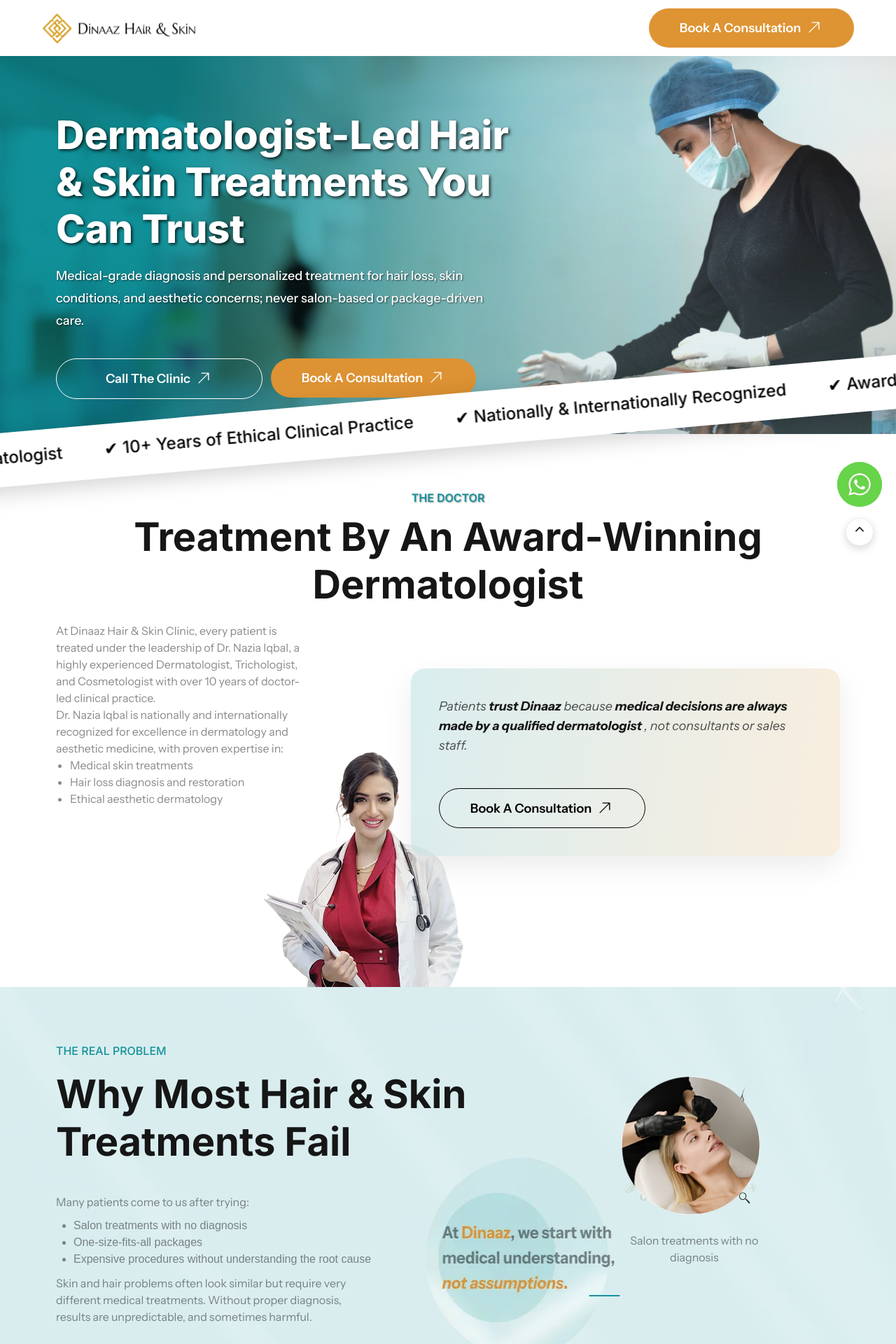
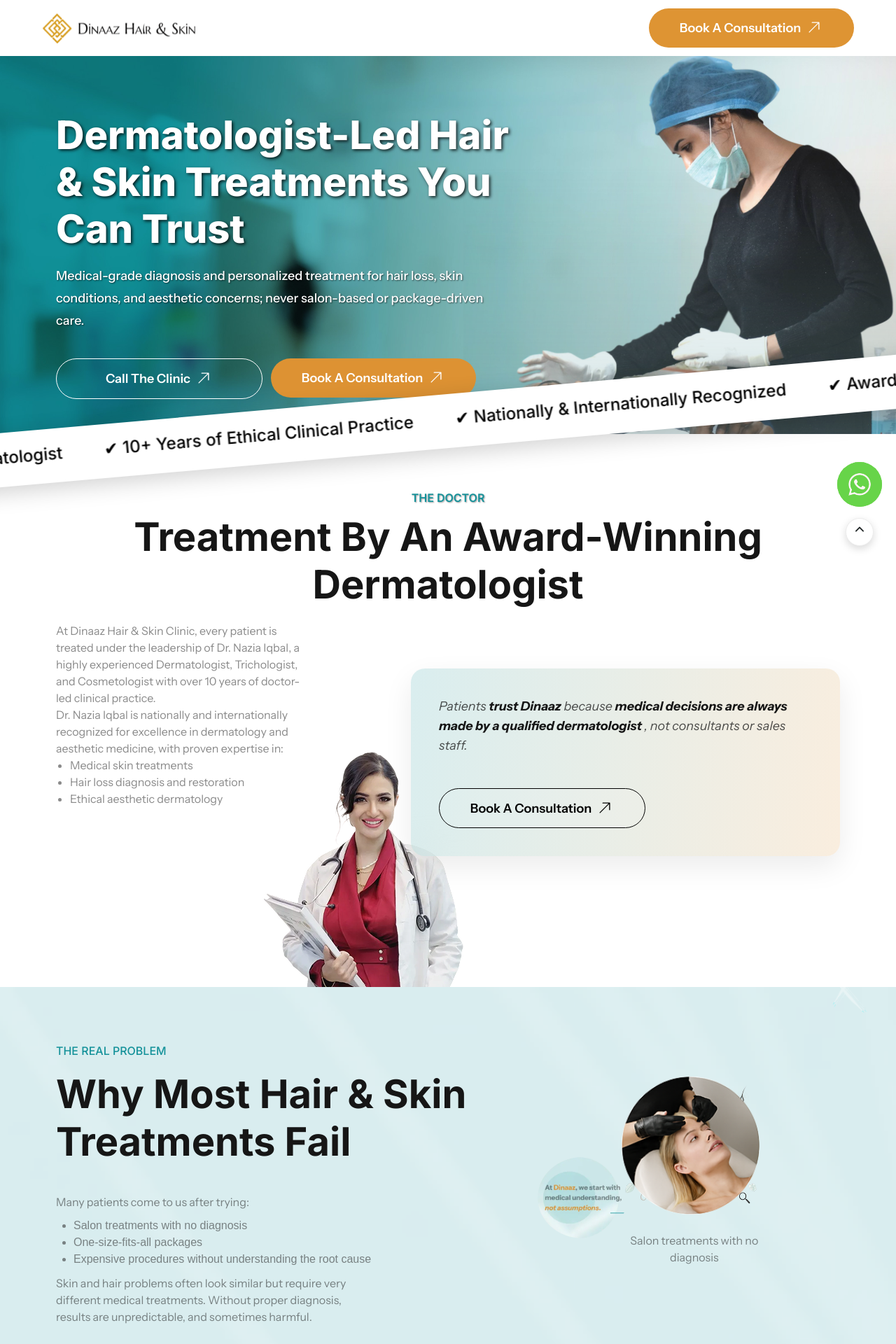
Before and after one commit to Ashutosh-kumar-code/dinazz-backend-frontend, a React (Vite) app: page / in a window 1280 px wide. Shown: the top 1920 px of the page at 70% size. Built offline with nearby package versions, Linux system fonts and the light colour scheme.

Commit message:
changes performance

```diff
--- a/src/components/Home.jsx
+++ b/src/components/Home.jsx
@@ -42,7 +42,12 @@
               className={sty_home.upperImg}
               loading="lazy"
               decoding="async"
-              style={{ width: "618px", height: "384px", objectFit: "cover" }}
+              style={{
+                width: "100%",
+                maxWidth: "618px",
+                height: "auto",
+                objectFit: "cover"
+              }}
             />
           </div>
 
--- a/src/components/HomePart2.jsx
+++ b/src/components/HomePart2.jsx
@@ -53,6 +53,24 @@
     }, 3000); // Changed from 3000ms to 1500ms (faster)
     return () => clearInterval(interval);
   }, [images.length, isAutoPlaying]);
+
+  // Optimize mobile performance with debounced resize handler
+  useEffect(() => {
+    let timeoutId;
+    const handleResize = () => {
+      clearTimeout(timeoutId);
+      timeoutId = setTimeout(() => {
+        // Force re-render on resize for responsive images
+        window.dispatchEvent(new Event('resize'));
+      }, 150);
+    };
+
+    window.addEventListener('resize', handleResize);
+    return () => {
+      window.removeEventListener('resize', handleResize);
+      clearTimeout(timeoutId);
+    };
+  }, []);
 
   // Handle image navigation with arrows
   const handleImageChange = useCallback((direction) => {
@@ -110,7 +128,12 @@
               <div className={styles.imageArea}>
                 <div className={styles.imagePart1}>
                   <div >
-<img src={circle1} alt="Hair & Skin Treatments"  className={styles.CircleText} />
+<img src={circle1} alt="Hair & Skin Treatments"  className={styles.CircleText} style={{
+                    width: "128px",
+                    height: "115px", // Adjusted to match 1.10 ratio (318x288)
+                    maxWidth: "100%",
+                    height: "auto", // Better for mobile responsive
+                  }} loading="lazy" />
                   </div>
                   <div className={styles.img1}>
                     <ImageCard
@@ -274,7 +297,7 @@
                 }}
               >
                 <h4>{currentReview.name}</h4>
-                <p>{currentReview.rating}</p>
+                {/* <p>{currentReview.rating}</p> */}
               </div>
 
               <div className={styles.arrows}>
@@ -340,15 +363,19 @@
                   src={images[currentImageIndex]}
                   alt={`Testimonial ${currentImageIndex + 1}`}
                   style={{
-                    width: "250px",
-                    height: "250px",
+                    width: "100%",
+                    maxWidth: "250px",
+                    height: "auto", // Better for mobile responsive
+                    aspectRatio: "0.96", // Maintain proper ratio
                     borderRadius: "10px",
                     transition: "opacity 0.7s ease-in-out",
+                    objectFit: "cover",
                   }}
+                  loading="lazy"
                 />
-                <div style={{ marginTop: "15px", fontSize: "14px", color: "#666" }}>
+                {/* <div style={{ marginTop: "15px", fontSize: "14px", color: "#666" }}>
                   {currentImageIndex + 1} / {images.length}
-                </div>
+                </div> */}
               </div>
             </div>
           </div>
```
